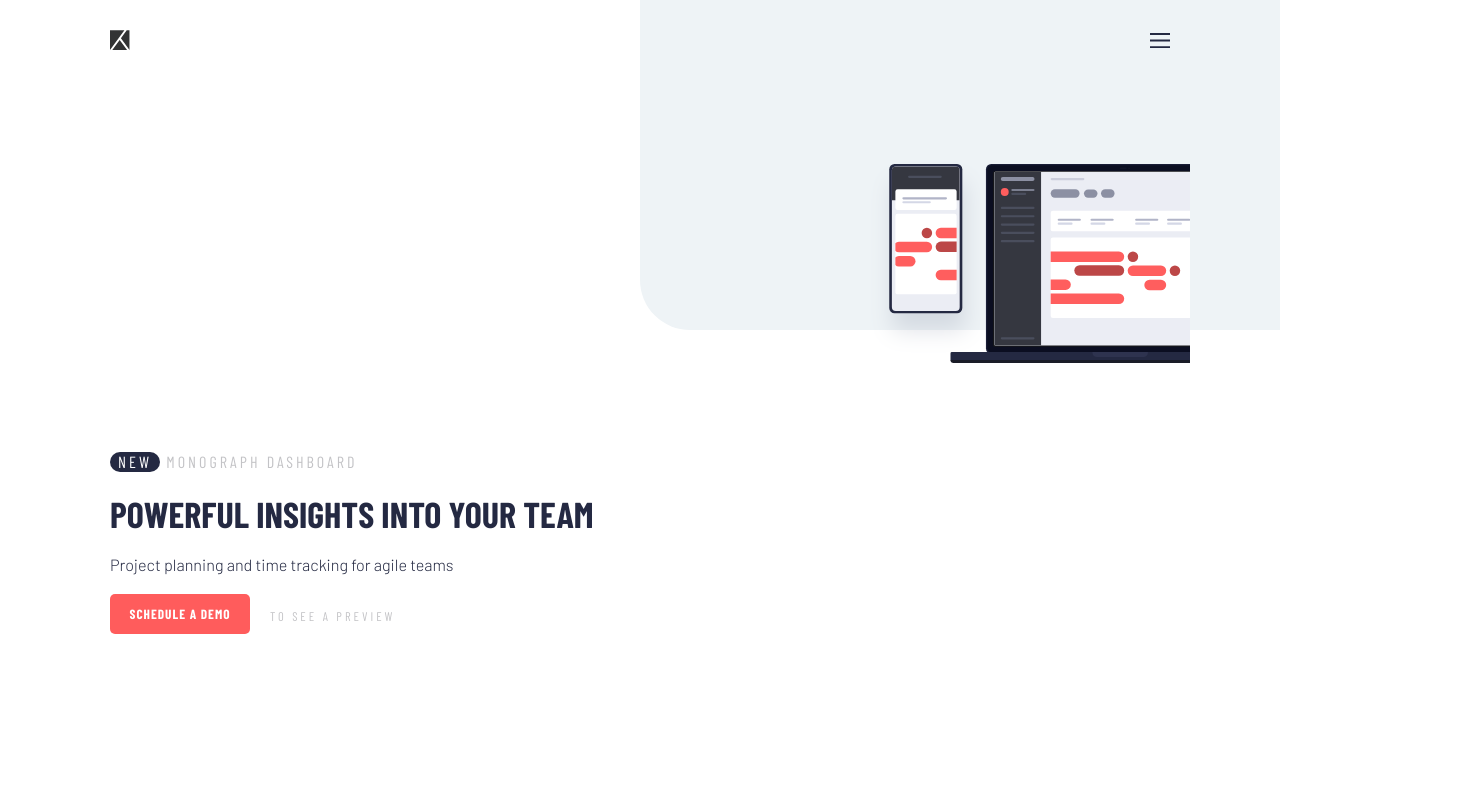
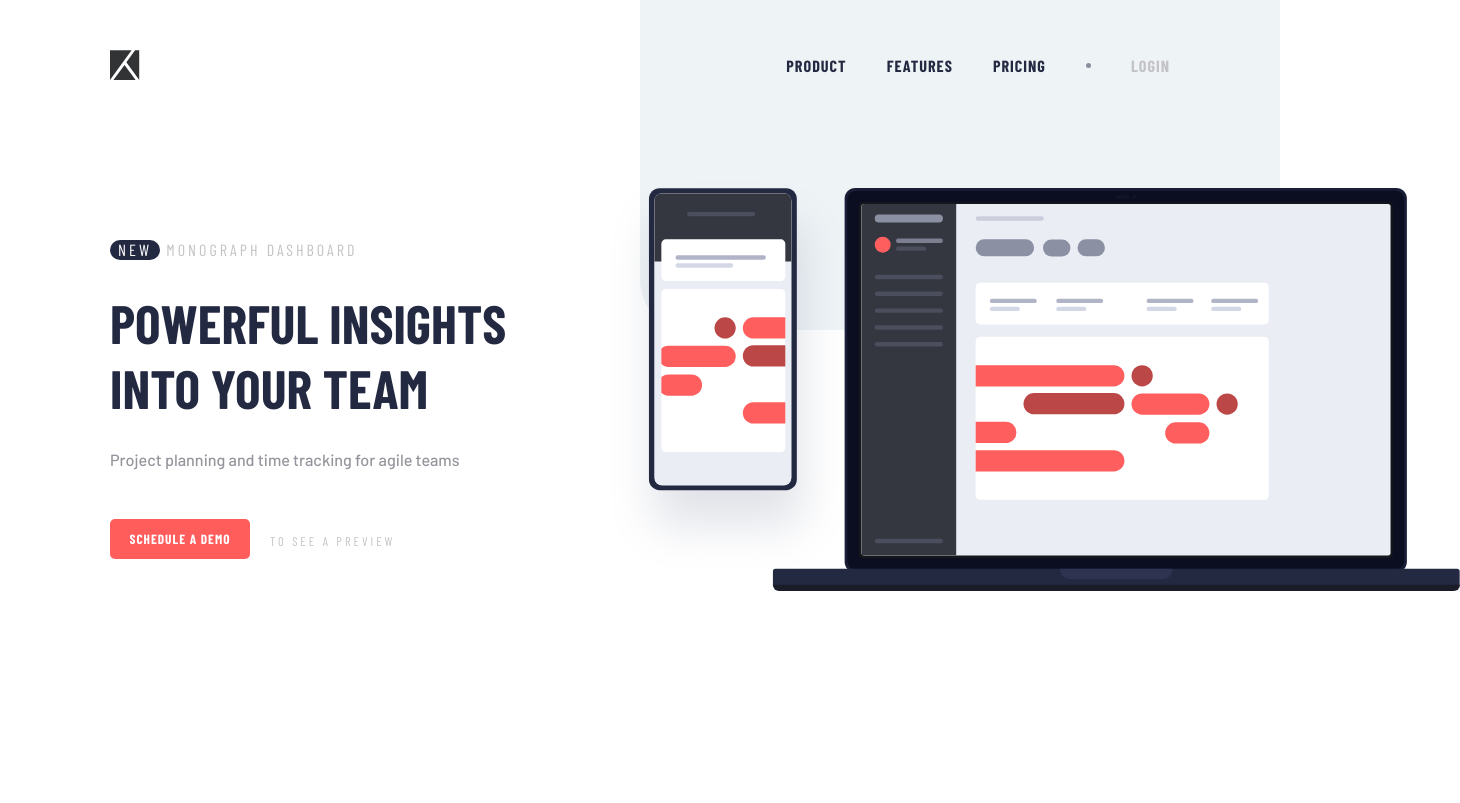
Before and after one commit to mlopezl/project-tracking-info-component-challenge, a plain HTML site: page index.html in a window 1280 px wide. Shown: the whole page, 1460 px wide, since content can reach past the window. Drawn offline with nearby package versions, Linux system fonts and the light colour scheme; a web font is replaced by a local one.

Commit message:
Adding styles to the tablet and web version

```diff
--- a/index.html
+++ b/index.html
@@ -1,38 +1,58 @@
-<!DOCTYPE html>
+<!doctype html>
 <html lang="en">
   <head>
-  <meta charset="UTF-8">
-  <meta name="viewport" content="width=device-width, initial-scale=1.0">
+    <meta charset="UTF-8" />
+    <meta name="viewport" content="width=device-width, initial-scale=1.0" />
 
-  <link rel="icon" type="image/png" sizes="32x32" href="./images/favicon-32x32.png">
+    <link
+      rel="icon"
+      type="image/png"
+      sizes="32x32"
+      href="./images/favicon-32x32.png"
+    />
 
     <title>Frontend Mentor | Project tracking intro component</title>
-  <link rel="stylesheet" href="./styles.css">
+    <link rel="stylesheet" href="./styles.css" />
   </head>
   <body>
     <div class="container">
       <div class="decorative"></div>
       <header class="header">
         <nav class="header__nav">
-        <img src="./images/logo.svg" alt="Company Logo" class="header__logo">
+          <img
+            src="./images/logo.svg"
+            alt="Company Logo"
+            class="header__logo"
+          />
           <ul class="header__list hide">
             <li><a href="">Product</a></li>
             <li><a href="">Features</a></li>
             <li><a href="">Pricing</a></li>
+            <li></li>
             <li><a href="">Login</a></li>
           </ul>
-        <img src="./images/icon-hamburger.svg" alt="Hamburger Menu Icon" class="header__hamburger">
+          <img
+            src="./images/icon-hamburger.svg"
+            alt="Hamburger Menu Icon"
+            class="header__hamburger"
+          />
         </nav>
       </header>
       <main class="hero">
         <section class="hero__image-container">
-           <img src="./images/illustration-devices.svg" alt="Hero Image" class="hero__image">
+          <img
+            src="./images/illustration-devices.svg"
+            alt="Hero Image"
+            class="hero__image"
+          />
         </section>
 
         <section class="hero__content">
           <p class="hero__dashboard"><span>New</span> Monograph Dashboard</p>
           <h1 class="hero__title">Powerful insights into your team</h1>
-          <p class="hero__text">Project planning and time tracking for agile teams</p>
+          <p class="hero__text">
+            Project planning and time tracking for agile teams
+          </p>
           <section class="hero__button-container">
             <button class="hero__button">Schedule a demo</button>
             <p class="hero__button-text">To see a preview</p>
@@ -40,6 +60,5 @@
         </section>
       </main>
     </div>
-
   </body>
 </html>
--- a/styles.css
+++ b/styles.css
@@ -1,79 +1,81 @@
-@import url('https://fonts.googleapis.com/css2?family=Barlow+Condensed:ital,wght@0,100;0,200;0,300;0,400;0,500;0,600;0,700;0,800;0,900;1,100;1,200;1,300;1,400;1,500;1,600;1,700;1,800;1,900&family=Barlow:ital,wght@0,100;0,200;0,300;0,400;0,500;0,600;0,700;0,800;0,900;1,100;1,200;1,300;1,400;1,500;1,600;1,700;1,800;1,900&display=swap');
+@import url("https://fonts.googleapis.com/css2?family=Barlow+Condensed:ital,wght@0,100;0,200;0,300;0,400;0,500;0,600;0,700;0,800;0,900;1,100;1,200;1,300;1,400;1,500;1,600;1,700;1,800;1,900&family=Barlow:ital,wght@0,100;0,200;0,300;0,400;0,500;0,600;0,700;0,800;0,900;1,100;1,200;1,300;1,400;1,500;1,600;1,700;1,800;1,900&display=swap");
 
-:root{
+:root {
   --Red-400: hsl(0, 100%, 68%);
   --Blue-950: hsl(230, 29%, 20%);
   --Blue-100: hsl(207, 33%, 95%);
   --gray-100: hsl(255, 3%, 77%);
+  --gray-200: hsl(248, 4%, 60%);
   --White: hsl(0, 0%, 100%);
 }
 
-*{
+* {
   margin: 0;
   padding: 0;
   box-sizing: border-box;
 }
 
-html{
+html {
   font-size: 18px;
 }
 
-body{
+body {
   font-family: "Barlow", sans-serif;
   background-color: var(--White);
+  overflow: hidden;
 }
 
-.container{
+.container {
   width: 100%;
   max-width: 1100px;
   margin: 0 auto;
-    height: 100vh;
+  min-height: 100vh;
 }
 
-.header{
+.header {
   width: 100%;
-    height: 20%;
+  height: 100px;
   padding: 30px 20px;
 }
 
-.header__nav{
+.header__nav {
   width: 100%;
   display: flex;
   align-items: center;
   justify-content: space-between;
 }
 
-.header__nav .header__logo{
+.header__nav .header__logo {
   width: 20px;
   height: 20px;
 }
 
-.header__nav .header__hamburger{
+.header__nav .header__hamburger {
   width: 20px;
   height: 15px;
 }
 
-.hero{
-    height: 80%;
+.hero {
+  height: 500px;
   display: flex;
   flex-direction: column;
   gap: 60px;
   overflow: hidden;
 }
 
-.hero__image-container{
+.hero__image-container {
   position: relative;
   width: 100%;
-    height: 40%;
+  height: 200px;
 }
 
-.hero__image{
+.hero__image {
   width: 420px;
   position: absolute;
   right: -100px;
 }
 
-.decorative{
+.decorative {
   width: 50%;
   height: 330px;
   background-color: var(--Blue-100);
@@ -84,8 +86,8 @@ body{
   border-radius: 0px 0px 0px 50px;
 }
 
-.hero__content{
-    height: 60%;
+.hero__content {
+  height: 250px;
   display: flex;
   flex-direction: column;
   align-items: flex-start;
@@ -93,7 +95,7 @@ body{
   padding: 0px 20px;
 }
 
-.hero__dashboard{
+.hero__dashboard {
   font-family: "Barlow Condensed", sans-serif;
   text-transform: uppercase;
   font-size: 0.9rem;
@@ -101,17 +103,17 @@ body{
   letter-spacing: 3px;
 }
 
-.hero__dashboard span{
+.hero__dashboard span {
   display: inline-block;
   background-color: var(--Blue-950);
   color: var(--White);
   width: 50px;
   height: 20px;
-    border-radius: 10px ;
+  border-radius: 10px;
   text-align: center;
 }
 
-.hero__title{
+.hero__title {
   font-size: 2rem;
   text-transform: uppercase;
   font-weight: bold;
@@ -119,18 +121,18 @@ body{
   font-family: "Barlow Condensed", sans-serif;
 }
 
-.hero__text{
-    color: var(--Blue-950);
-    font-weight: 300;
-    font-size: 0.9rem
+.hero__text {
+  color: var(--gray-200);
+  font-weight: 500;
+  font-size: 0.9rem;
 }
 
-.hero__button-container{
+.hero__button-container {
   display: flex;
   gap: 20px;
 }
 
-.hero__button{
+.hero__button {
   background-color: var(--Red-400);
   color: var(--White);
   border: none;
@@ -145,7 +147,7 @@ body{
   border-radius: 5px;
 }
 
-.hero__button-text{
+.hero__button-text {
   width: 140px;
   font-family: "Barlow Condensed", sans-serif;
   text-transform: uppercase;
@@ -155,6 +157,114 @@ body{
   line-height: 45px;
 }
 
-.hide{
+.hide {
   display: none;
 }
+
+@media (min-width: 426px) {
+  .hero__image {
+    width: 500px;
+  }
+}
+
+@media (min-width: 700px) {
+  .header__nav .header__logo {
+    width: 30px;
+    height: 30px;
+  }
+
+  .header__nav .header__hamburger {
+    display: none;
+  }
+
+  .header__list {
+    display: flex;
+    align-items: center;
+    gap: 20px;
+    list-style: none;
+  }
+
+  .header__list li a {
+    color: var(--Blue-950);
+    text-transform: uppercase;
+    font-weight: 700;
+    font-size: 0.9rem;
+    cursor: pointer;
+    text-decoration: none;
+    font-family: "Barlow Condensed", sans-serif;
+    letter-spacing: 1px;
+  }
+
+  .header__list li:nth-child(4) {
+    width: 5px;
+    height: 5px;
+    background-color: var(--Blue-950);
+    border-radius: 50%;
+    opacity: 0.5;
+  }
+
+  .header__list li:last-child a {
+    color: var(--gray-100);
+  }
+
+  .hero {
+    flex-direction: row;
+    margin-top: 100px;
+    height: 400px;
+  }
+
+  .hero__content {
+    order: 1;
+  }
+  .hero__image-container {
+    order: 2;
+  }
+}
+
+@media (min-width: 900px) {
+  .hero__image {
+    width: 600px;
+  }
+
+  .hero__content {
+    width: 100%;
+    height: 350px;
+    margin-top: 20px;
+  }
+
+  .hero__title {
+    font-size: 2.5rem;
+  }
+}
+
+@media (min-width: 1100px) {
+  .header {
+    margin-top: 20px;
+  }
+
+  .header__list {
+    gap: 40px;
+  }
+
+  .hero__image {
+    width: 850px;
+    top: 180px;
+    right: -180px;
+  }
+
+  .hero__title {
+    font-size: 3rem;
+  }
+
+  .hero__image-container {
+    position: initial;
+  }
+
+  .hero__content {
+    gap: 30px;
+  }
+
+  .hero__text {
+    margin-bottom: 20px;
+  }
+}
```
Lines whose indentation alone changed are shown as unchanged.
